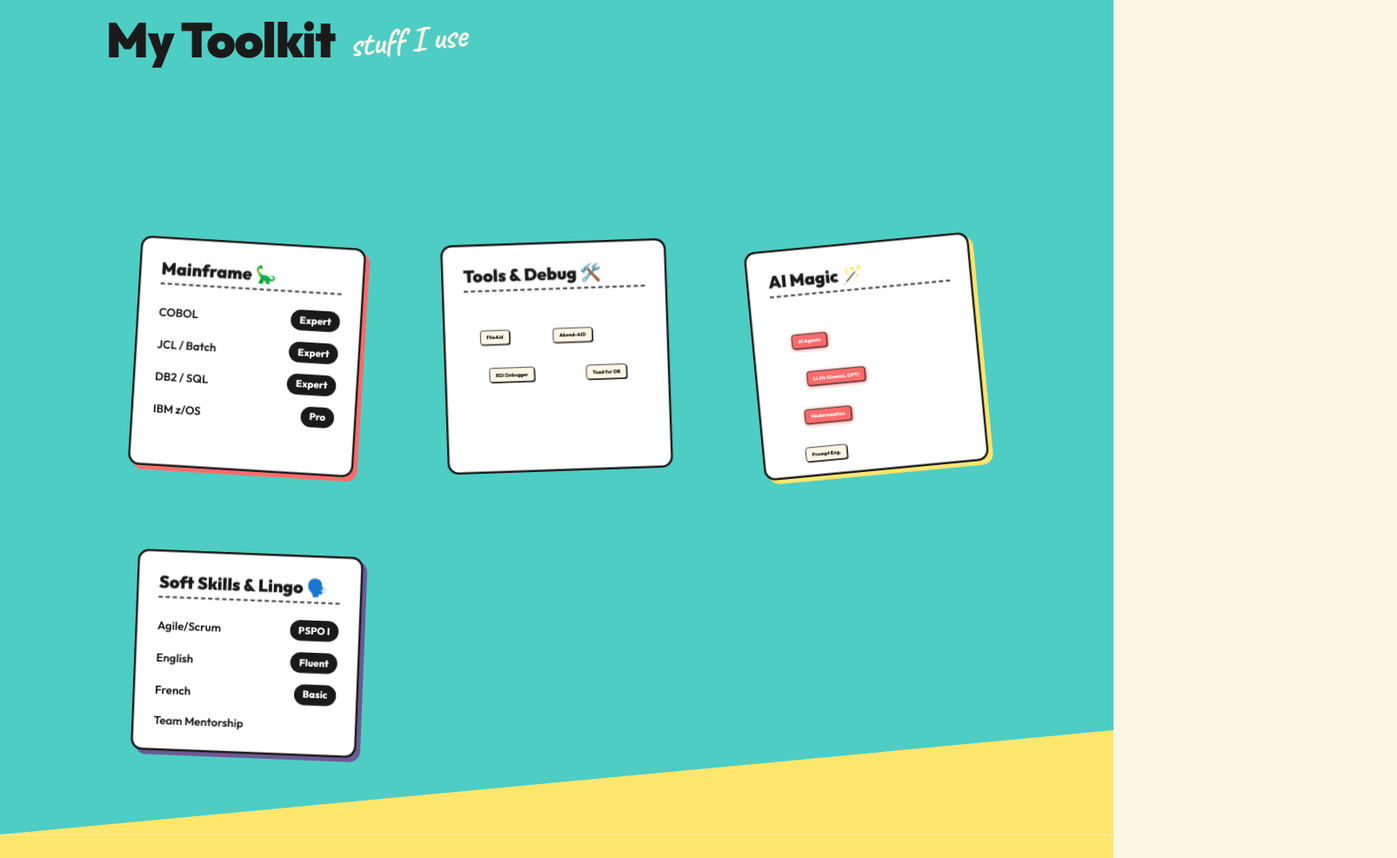
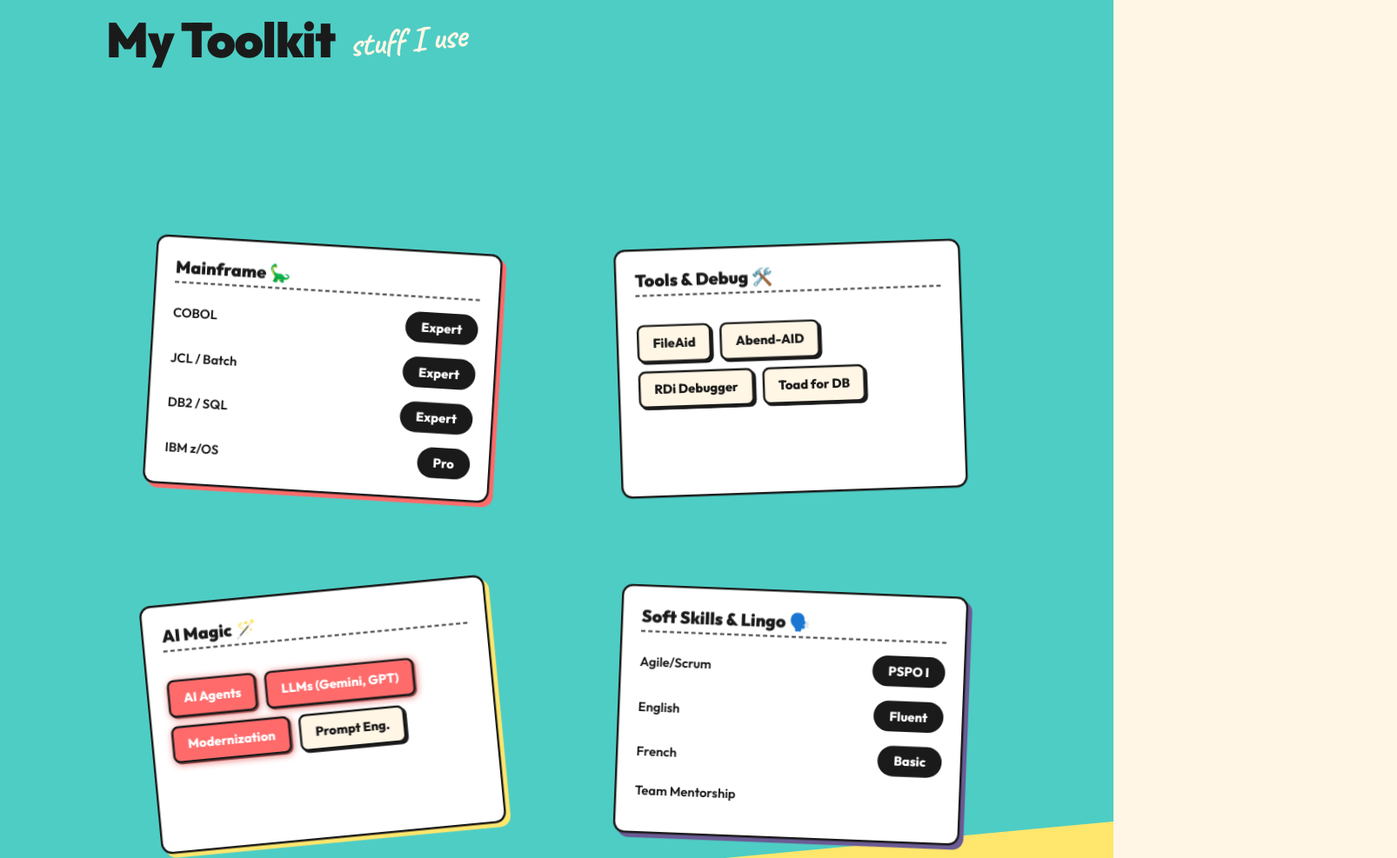
Before and after one commit to phatMT97/phatMT97.github.io, a plain HTML site: page index.html in a window 1280 px wide. Shown: the part 1060-2047 px from the top of the page at 87% size, 1606 px wide, since content can reach past the window. Drawn offline with nearby package versions, Linux system fonts and the light colour scheme; animation ran at ten frames a second.

Commit message:
Fix css and animation

```diff
--- a/index.html
+++ b/index.html
@@ -11,7 +11,7 @@
   <link rel="preconnect" href="https://fonts.gstatic.com" crossorigin>
   <link href="https://fonts.googleapis.com/css2?family=Caveat:wght@700&family=Outfit:wght@400;600;800;900&display=swap" rel="stylesheet">
 
-  <link rel="stylesheet" href="style.css">
+  <link rel="stylesheet" href="style.css?v=5">
   <style>
     /* Scroll Progress Bar */
     .scroll-progress {
--- a/script.js
+++ b/script.js
@@ -404,7 +404,6 @@ document.addEventListener('DOMContentLoaded', () => {
           },
           y: 20,
           autoAlpha: 0,
-          scale: 0.5,
           stagger: 0.06,
           duration: 0.5,
           delay: 0.3,
--- a/style.css
+++ b/style.css
@@ -41,9 +41,8 @@
 
 html {
   font-size: 16px;
-  scroll-behavior: auto; /* GSAP will handle smoothness if needed, or native is fine, but CSS smooth scroll can conflict with GSAP ScrollTrigger sometimes */
+  scroll-behavior: smooth;
   scroll-padding-top: calc(var(--nav-height) + 2rem);
-  overflow-x: hidden;
 }
 
 body {
@@ -57,6 +56,16 @@ body {
   position: relative;
 }
 
+/* Scrollbar */
+::-webkit-scrollbar { width: 10px; }
+::-webkit-scrollbar-track { background: var(--bg-color); }
+::-webkit-scrollbar-thumb {
+  background: var(--pink);
+  border-radius: 5px;
+  border: 2px solid var(--bg-color);
+}
+::-webkit-scrollbar-thumb:hover { background: var(--purple); }
+
 /* Background SVGs */
 .bg-blob {
   position: absolute;
@@ -65,6 +74,7 @@ body {
   z-index: -1;
   opacity: 0.8;
   pointer-events: none;
+  will-change: transform;
 }
 .blob-1 { top: -10%; right: -10%; }
 .blob-2 { top: 30%; left: -20%; }
@@ -359,8 +369,9 @@ h2 { font-size: clamp(var(--text-2xl), 5vw, var(--text-3xl)); letter-spacing: -1
 /* Skills Grid */
 .skills-grid {
   display: grid;
-  grid-template-columns: repeat(auto-fit, minmax(250px, 1fr));
-  gap: 2rem;
+  grid-template-columns: repeat(2, 1fr);
+  grid-auto-rows: 1fr;
+  gap: 2.5rem;
 }
 
 .skill-card {
@@ -369,6 +380,7 @@ h2 { font-size: clamp(var(--text-2xl), 5vw, var(--text-3xl)); letter-spacing: -1
   transition: transform 0.2s ease, box-shadow 0.2s ease;
   display: flex;
   flex-direction: column;
+  height: 100%;
 }
 
 .skill-card:hover {
@@ -380,14 +392,14 @@ h2 { font-size: clamp(var(--text-2xl), 5vw, var(--text-3xl)); letter-spacing: -1
   font-size: var(--text-lg);
   border-bottom: 2px dashed var(--border-dark);
   padding-bottom: 0.5rem;
-  margin-bottom: 1.5rem;
+  margin-bottom: 1.25rem;
 }
 
 .skill-list {
   list-style: none;
   display: flex;
   flex-direction: column;
-  gap: 1rem;
+  gap: 1.25rem;
 }
 
 .skill-list li {
@@ -395,15 +407,15 @@ h2 { font-size: clamp(var(--text-2xl), 5vw, var(--text-3xl)); letter-spacing: -1
   justify-content: space-between;
   align-items: center;
   font-weight: 600;
-  font-size: var(--text-sm);
+  font-size: var(--text-md);
 }
 
 .pill {
   background: var(--border-dark);
   color: var(--white);
-  padding: 0.25rem 0.75rem;
+  padding: 0.5rem 1.4rem;
   border-radius: 999px;
-  font-size: var(--text-xs);
+  font-size: var(--text-md);
   font-weight: 800;
 }
 
@@ -415,12 +427,12 @@ h2 { font-size: clamp(var(--text-2xl), 5vw, var(--text-3xl)); letter-spacing: -1
 
 .tag {
   font-weight: 800;
-  padding: 0.5rem 1rem;
+  padding: 0.6rem 1.2rem;
   background: var(--bg-color);
-  border: 2px solid var(--border-dark);
-  border-radius: 8px;
-  font-size: var(--text-xs);
-  box-shadow: 2px 2px 0px var(--border-dark);
+  border: 3px solid var(--border-dark);
+  border-radius: 10px;
+  font-size: var(--text-md);
+  box-shadow: 3px 3px 0px var(--border-dark);
   transition: transform 0.1s;
 }
 
@@ -695,4 +707,7 @@ h2 { font-size: clamp(var(--text-2xl), 5vw, var(--text-3xl)); letter-spacing: -1
   .nav-links {
     display: none; /* Minimal mobile nav for now */
   }
+  .skills-grid {
+    grid-template-columns: 1fr;
+  }
 }
```
